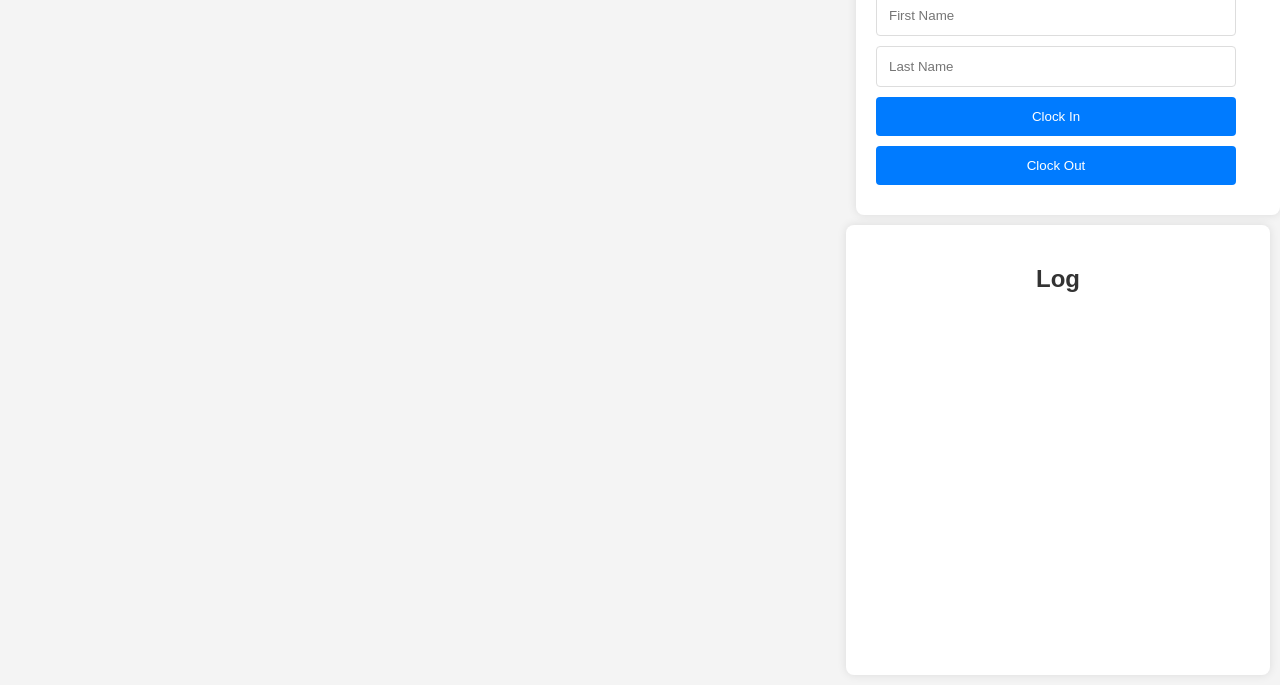
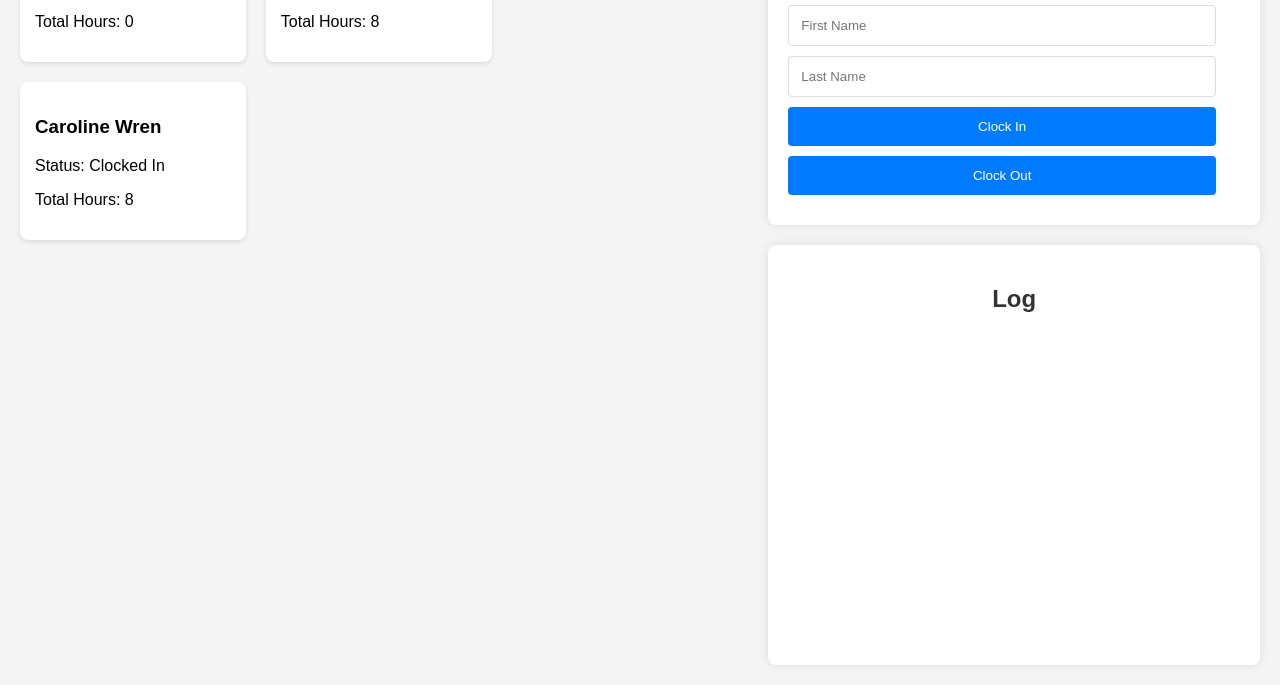
Before and after one commit to WrenVin/Hour-Tracking-Web-App, a plain HTML site: page index.html in a window 1280 px wide. Shown: the part 115-800 px from the top of the page. Drawn offline with Linux system fonts and the light colour scheme.

Commit message:
Working frontend v1

```diff
--- a/index.html
+++ b/index.html
@@ -10,7 +10,25 @@
 </head>
 
 <body>
-    <div class="container">
+    <div class="employee-cards">
+        <div class="card">
+            <h3>Meli Wren</h3>
+            <p>Status: <span class="status">Clocked Out</span></p>
+            <p>Total Hours: <span class="hours">0</span></p>
+        </div>
+        <div class="card">
+            <h3>Vincent Wren</h3>
+            <p>Status: <span class="status">Clocked In</span></p>
+            <p>Total Hours: <span class="hours">8</span></p>
+        </div>
+        <div class="card">
+            <h3>Caroline Wren</h3>
+            <p>Status: <span class="status">Clocked In</span></p>
+            <p>Total Hours: <span class="hours">8</span></p>
+        </div>
+    </div>
+<div class="right-container">
+    <div class="input">
         <h1>Hour Tracking App</h1>
         <form id="timeTrackingForm">
             <input type="text" id="firstName" name="firstName" placeholder="First Name" required>
@@ -19,13 +37,13 @@
             <button type="button" id="clockOut">Clock Out</button>
         </form>
     </div>
-
     <div class="log">
         <h2>Log</h2>
         <div class="log-entries" id="logEntries">
             <!-- Log entries will be added here -->
         </div>
     </div>
+</div>
 
 
     <script>
--- a/style.css
+++ b/style.css
@@ -6,33 +6,64 @@ body {
     height: 100vh;
     background-color: #f4f4f4;
     display: flex;
-    flex-direction: column;
-    align-items: flex-end;
+    flex-direction: row;
+    align-items: flex-start;
     /* Align items to the right */
 }
 
-.container {
-    width: 30%;
-    /* Adjust width as needed */
+.right-container {
+    display: flex;
+    flex-grow: 1;
+    flex-direction: column;
+    height: 100vh;
+    align-self: flex-start;
+}
+
+
+.input {
+    background: #fff;
+    padding: 20px;
+    margin: 20px;
+    border-radius: 8px;
+    box-shadow: 0 0 10px rgba(0, 0, 0, 0.1);
+}
+
+.log {
     background: #fff;
     padding: 20px;
     border-radius: 8px;
     box-shadow: 0 0 10px rgba(0, 0, 0, 0.1);
-    margin-top: 10px;
+    flex-grow: 1;
+    /* Fill remaining vertical space */
+    overflow-y: auto;
+    margin: 20px;
+    margin-top: 0;
+    /* Scrollbar for overflow */
+    /* Space between container and log */
 }
 
-.log {
-    width: 30%;
-    /* Adjust width as needed */
+.employee-cards {
+    display: flex;
+    flex-wrap: wrap;
+    /* Allows cards to wrap to the next line */
+    align-self: flex-start;
+    justify-content: flex-start;
+    width: 70%;
+    /* Adjust as needed */
+    padding: 10px;
+    margin-right: auto;
+    /* To align with the left edge */
+}
+
+.card {
     background: #fff;
-    padding: 20px;
+    padding: 15px;
+    margin: 10px;
     border-radius: 8px;
-    box-shadow: 0 0 10px rgba(0, 0, 0, 0.1);
-    margin: 10px;
-    flex-grow: 1;
-    /* Allows the log to fill the remaining vertical space */
-    overflow-y: auto;
-    /* Add scrollbar if content overflows */
+    box-shadow: 0 2px 4px rgba(0, 0, 0, 0.1);
+    width: calc(31%);
+    /* Adjust the width as needed */
+    box-sizing: border-box;
 }
 
 h1,
@@ -63,10 +94,18 @@ button:hover {
     background-color: #0056b3;
 }
 
+button:active {
+    background-color: #0056b3;
+    box-shadow: 0 2px #666;
+    transform: translateY(2px);
+    transform: translateX(2px);
+}
+
 .log-entry {
-    border-bottom: 1px solid #eee;
+    border-bottom: 2px solid #eee;
     padding: 8px;
     color: #666;
+    margin: 2px;
 }
 
 @media screen and (max-width: 768px) {
```
